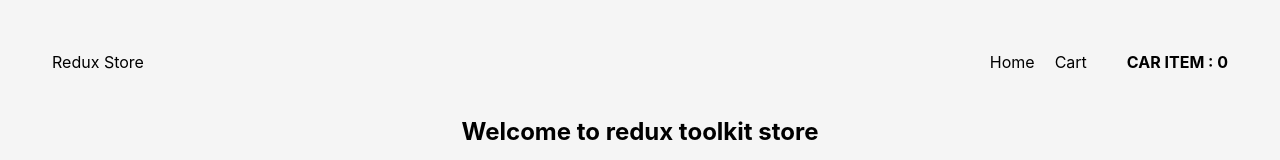
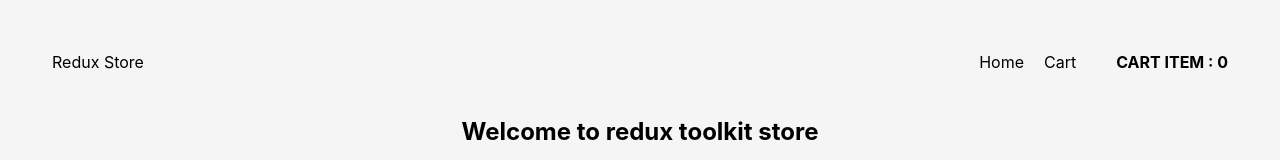
Before and after one commit to himanshu1221/Redux-Toolkit-Practice, a React (Vite) app: page / in a window 1280 px wide. Shown: the top 160 px of the page. Built offline with nearby package versions, Linux system fonts and the light colour scheme; no server answers.

Commit message:
updating cart value is working

```diff
--- a/src/Components/Navbar.jsx
+++ b/src/Components/Navbar.jsx
@@ -1,8 +1,10 @@
 import React from 'react'
 import { Link } from 'react-router-dom'
+import { useSelector } from 'react-redux'
 
 
 const Navbar = () => {
+  const items = useSelector((state)=>state.cart)
   return (
     <div style={{display:"flex",alignItems:"center",justifyContent:"space-between"}}>
       <span className='Logo'>Redux Store</span>
@@ -10,7 +12,7 @@ const Navbar = () => {
         <Link className="navLink" to="/">Home</Link>
         <Link className="navLink" to="/cart">Cart</Link>
         <span className='cartCount'>
-          Car Item : 0
+          Cart Item : {items.length}
         </span>
       </div>
     </div>
--- a/src/Components/Products.jsx
+++ b/src/Components/Products.jsx
@@ -1,9 +1,12 @@
 import React from 'react'
 import { useEffect } from 'react'
 import { useState } from 'react'
+import { add } from '../Store/cartSlice'
+import { useDispatch } from 'react-redux'
 
 const Products = () => {
 
+    const dispatch = useDispatch()
     const [products,setProducts] = useState([])
 
     useEffect(()=>{
@@ -16,6 +19,10 @@ const Products = () => {
         fetchProducts()
     },[])
 
+    const handleAdd = (product) => {
+        dispatch(add(product))
+    }
+
   return (
     <div className='productsWrapper'>
         {
@@ -24,7 +31,7 @@ const Products = () => {
                     <img src={product.image} alt="" />
                     <h4>{product.title}</h4>
                     <h5>{product.price} $</h5>
-                    <button className='btn'>add to Cart</button>
+                    <button onClick={()=>handleAdd(product)} className='btn'>add to Cart</button>
                 </div>
             ))
         }
```
